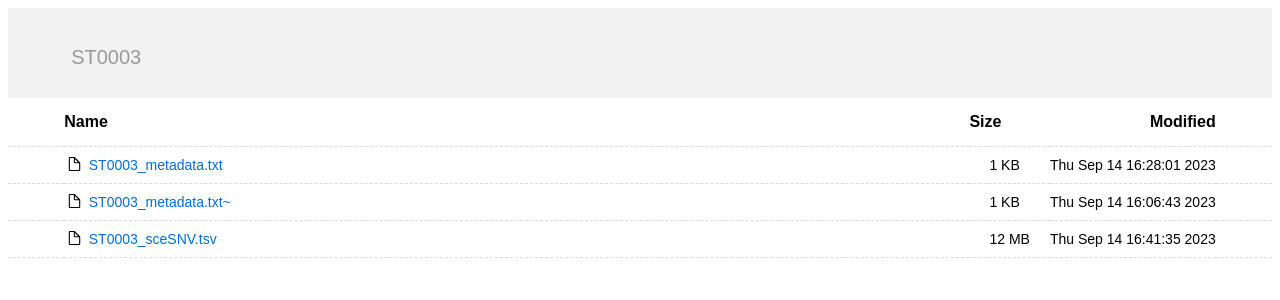
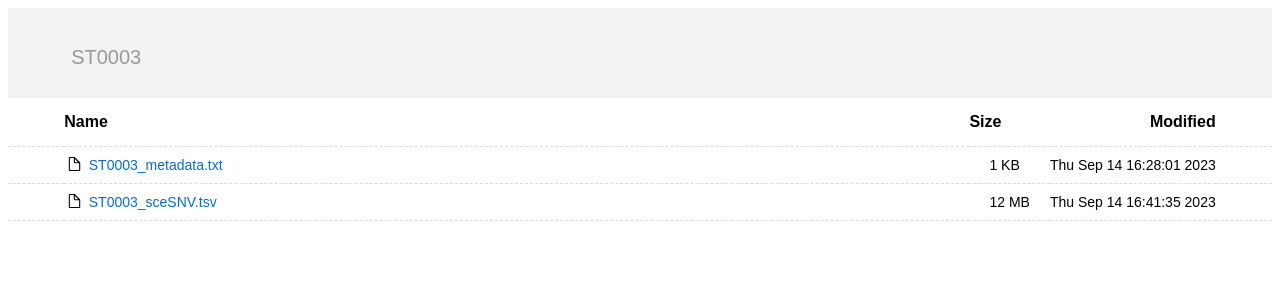
Before and after one commit to HorvathLab/exscsnv-catalog, a Jekyll site: the page data/study/ST0003/index.html, which Jekyll copies as it is, in a window 1280 px wide. Shown: the top 300 px of the page. Built offline with Jekyll 4.4.1, drawn with Linux system fonts in a browser that asks for light colours.

Commit message:
update study metadata

```diff
--- a/data/study/ST0001/index.html
+++ b/data/study/ST0001/index.html
@@ -266,8 +266,8 @@
                     <span class="name">ST0001_metadata.txt</span>
                 </a>
             </td>
-            <td data-order="774">774 bytes</td>
-            <td class="hideable"><time datetime="2023-09-14T16:33:09">Thu Sep 14 16:33:09 2023</time></td>
+            <td data-order="716">716 bytes</td>
+            <td class="hideable"><time datetime="2023-09-14T16:58:29">Thu Sep 14 16:58:29 2023</time></td>
             <td class="hideable"></td>
         </tr>
 
--- a/data/study/ST0002/ST0002_metadata.txt
+++ b/data/study/ST0002/ST0002_metadata.txt
@@ -4,10 +4,10 @@ name: Identification of a distinct luminal subgroup diagnosing and stratifying e
 bioprojectid: PRJNA662503
 pmid: 33032611
 organism: Homo sapiens (9606)
-source name: Cancerous prostate tissue
+source name: cancerous prostate tissue
 cell type: Cells isolated from cancerous prostate
-tissue: Cancerous prostate tissue
-disease: Prostate cancer
+tissue: cancerous prostate tissue
+disease: prostate cancer
 chromium version: v2
 read length: 150
 
--- a/data/study/ST0002/index.html
+++ b/data/study/ST0002/index.html
@@ -267,7 +267,7 @@
                 </a>
             </td>
             <td data-order="680">680 bytes</td>
-            <td class="hideable"><time datetime="2023-09-14T16:34:05">Thu Sep 14 16:34:05 2023</time></td>
+            <td class="hideable"><time datetime="2023-09-14T16:58:52">Thu Sep 14 16:58:52 2023</time></td>
             <td class="hideable"></td>
         </tr>
 
--- a/data/study/ST0003/index.html
+++ b/data/study/ST0003/index.html
@@ -274,19 +274,6 @@
         <tr class="file">
             <td></td>
             <td>
-                <a href="ST0003_metadata.txt~">
-                    <svg width="1.5em" height="1em" version="1.1" viewBox="0 0 265 323"><use xlink:href="#file"></use></svg>
-                    <span class="name">ST0003_metadata.txt~</span>
-                </a>
-            </td>
-            <td data-order="1659">1 KB</td>
-            <td class="hideable"><time datetime="2023-09-14T16:06:43">Thu Sep 14 16:06:43 2023</time></td>
-            <td class="hideable"></td>
-        </tr>
-
-        <tr class="file">
-            <td></td>
-            <td>
                 <a href="ST0003_sceSNV.tsv">
                     <svg width="1.5em" height="1em" version="1.1" viewBox="0 0 265 323"><use xlink:href="#file"></use></svg>
                     <span class="name">ST0003_sceSNV.tsv</span>
```
Also changed, not shown: data/study/ST0001/ST0001_metadata.txt (+3 -5 lines), data/study/ST0004/index.html (+0 -13 lines).
